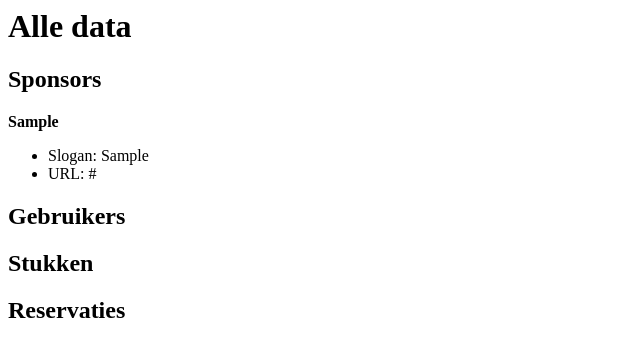
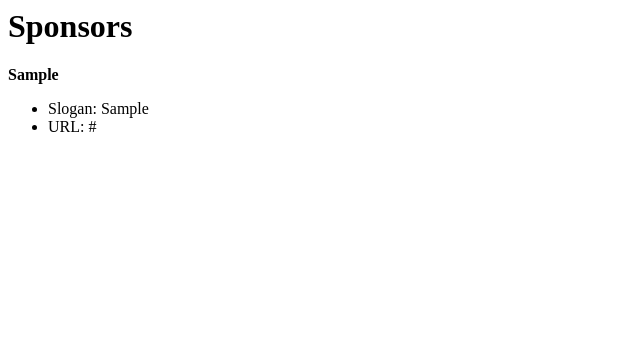
Before and after one commit to 7-WN/komiktoneel, a PHP site: page /sponsors.php in a window 1280 px wide. Shown: the top 357 px of the page, without its empty margins (0-640 px from the left). Run offline with PHP 8.4, Linux system fonts and the light colour scheme; tables that the repository leaves empty or names only in its code hold one stand-in row (values such as "Sample post").

Commit message:
onnodige verwijderd uit sponsors

```diff
--- a/src/sponsors.php
+++ b/src/sponsors.php
@@ -8,16 +8,11 @@
 ?>
 
 <!DOCTYPE html>
-<html lang="en">
 <head>
-  <meta charset="UTF-8">
-  <meta name="viewport" content="width=device-width, initial-scale=1.0">
-  <meta http-equiv="X-UA-Compatible" content="ie=edge">
   <title>Sponsors</title>
 </head>
 <body>
-<h1>Alle data</h1>
-<h2>Sponsors</h2>
+<h1>Sponsors</h1>
   <?php if(mysqli_num_rows($sponsorsResult) > 0){
     while($row = mysqli_fetch_assoc($sponsorsResult)){ ?>
     <b><?= $row['naam'] ?></b>
@@ -26,20 +21,6 @@
       <li>URL: <?= $row['url'] ?></li>
     </ul>
   <?php }} ?>
-  </ul>
-  <h2>Gebruikers</h2>
-  <ul>
-    <?php ?>
-  </ul>
-
-  <h2>Stukken</h2>
-  <ul>
-    <?php ?>
-  </ul>
-  <h2>Reservaties</h2>
-  <ul>
-    <?php ?>
-  </ul>
 </body>
 </html>
 </html>
```
Lines whose indentation alone changed are shown as unchanged.
